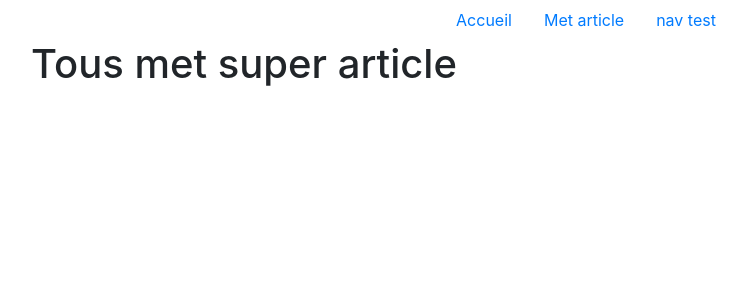
After one commit to Rcdog/Projet-php, a PHP site: page /views/liste-articles.php in a window 1280 px wide. The commit adds this page. Shown: the top 300 px of the page, without its empty margins (54-801 px from the left). Run offline with PHP 8.4, Linux system fonts and the light colour scheme; the template is opened without the code that fills it, so the values that code supplies are empty.

Commit message:
lien met article avec liste

```diff
--- a/index.php
+++ b/index.php
@@ -16,4 +16,7 @@ switch ($route) {
     case 'home':
         include __DIR__ . '/controllers/home-controller.php';
         break;
+    case 'liste-articles':
+        include __DIR__ . '/controllers/liste-articles-controller.php';
+        break;
 }
--- /dev/null
+++ b/views/liste-articles.php
@@ -0,0 +1,15 @@
+<?php include __DIR__ . '/parties/header.php'; ?>
+
+<h1>Tous met super article</h1>
+
+<div class='row'>
+    <?php foreach ($articles as $article) { ?>
+        <div class="card col-3">
+            <img class="card-img-top img-thumbnail" src="<?= $article->image ?>" alt="image article">
+            <div class="card-body">
+                <h2 class="card-title"><?= $article->titre ?> </h2>
+                <p class="card-text">fait par <?= $article->auteur ?> </p>
+            </div>
+        </div>
+    <?php } ?>
+</div>
--- a/views/parties/header.php
+++ b/views/parties/header.php
@@ -19,7 +19,7 @@
     <div class="container">
 
         <nav class="nav justify-content-center">
-            <a class="nav-link" href=#>login</a>
-            <a class="nav-link" href=#>blabla</a>
+            <a class="nav-link" href="index.php?route=home">Accueil</a>
+            <a class="nav-link" href="index.php?route=liste-articles">Met article</a>
             <a class="nav-link" href=#>nav test</a>
         </nav>
```
Also changed, not shown: controllers/liste-articles-controller.php (added, +7 -0 lines), models/Article.php (added, +8 -0 lines).
